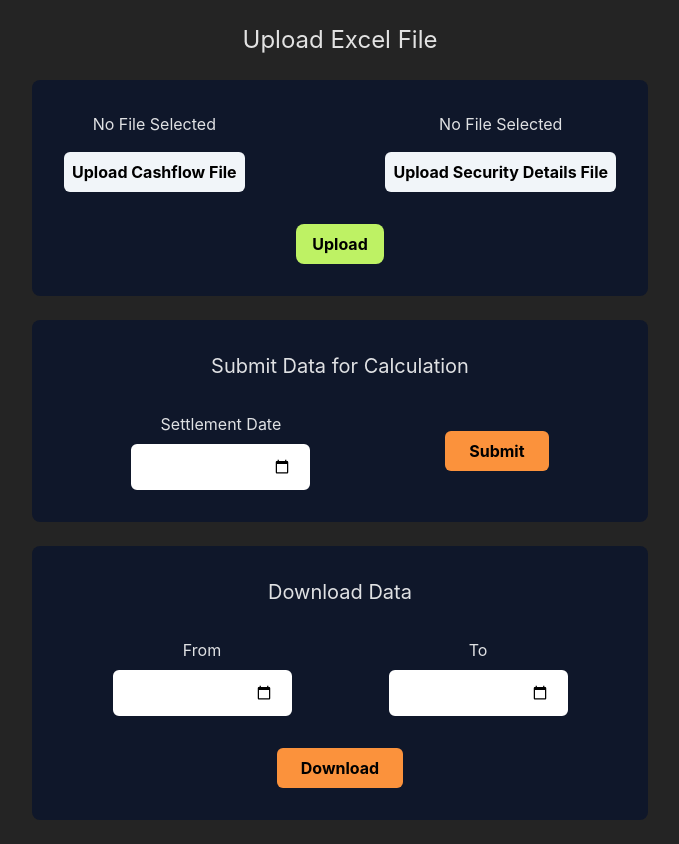
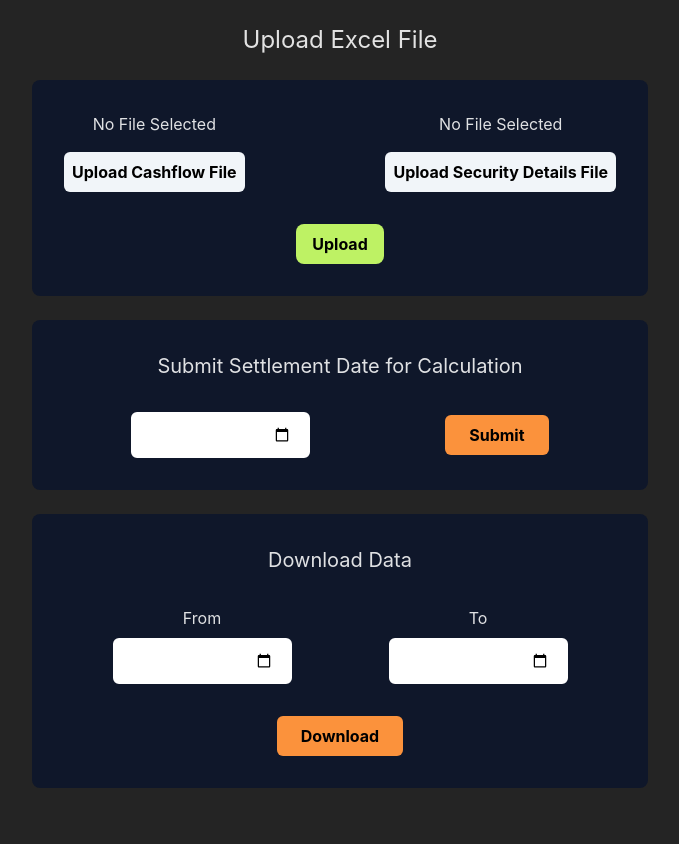
Before and after one commit to MavenarkAdvisor/frontend, a React (Vite) app: page / in a window 1280 px wide. Shown: the whole page, without its empty margins (300-979 px from the left). After the commit the page ends 812 px from the top, so only its background shows below. Built offline with nearby package versions, Linux system fonts and the light colour scheme.

Commit message:
ui changes

```diff
--- a/src/App.jsx
+++ b/src/App.jsx
@@ -166,10 +166,10 @@ const App = () => {
       </div>
 
       <div className="w-1/2 flex flex-col justify-around items-center gap-8 bg-slate-900 p-8 rounded-lg">
-        <div className="text-xl ">Submit Data for Calculation</div>
+        <div className="text-xl ">Submit Settlement Date for Calculation</div>
         <div className="flex items-center justify-around w-full">
           <div className="flex flex-col gap-2 items-center">
-            <label htmlFor="settlementdate">Settlement Date</label>
+            {/* <label htmlFor="settlementdate">Settlement Date</label> */}
             <input
               type="date"
               name=""
```
